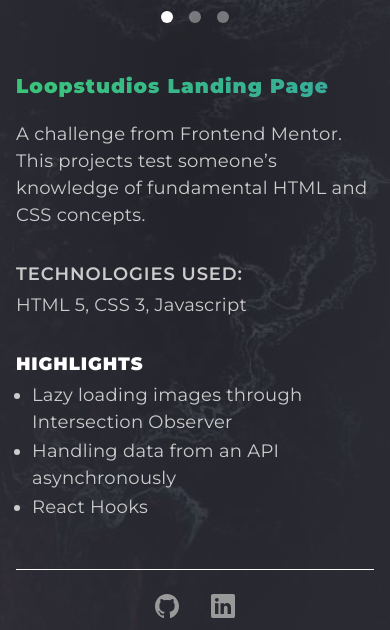
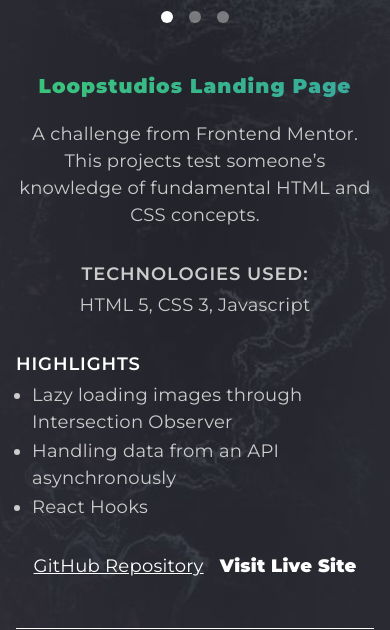
Before and after one commit to cellbesmanos/frontend-portfolio, a React (Create React App) app: page /projects in a window 390 px wide. Shown: the part 370-1000 px from the top of the page. Built offline with nearby package versions, Linux system fonts and the light colour scheme.

Commit message:
Feat: Update Projects component
- Add external links for GitHub and live site
- Fix alignment for mobile and desktop

```diff
--- a/src/components/project/Project.css
+++ b/src/components/project/Project.css
@@ -1,5 +1,6 @@
 .Project {
   --flow-space: 3.2rem;
+  text-align: center;
 }
 
 .Project > header > * {
@@ -10,7 +11,29 @@
   --flow-space: clamp(0.4rem, 1vw, 0.8rem);
 }
 
+.Project__highlights {
+  text-align: left;
+}
+
 .Project__highlights > ul > * {
   --flow-space: 0.2rem;
   margin-inline-start: 1.6rem;
 }
+
+.Project__links {
+  justify-content: center;
+}
+
+.Project__links a:last-child {
+  text-decoration: unset;
+}
+
+@media (min-width: 71.875em) {
+  .Project {
+    text-align: left;
+  }
+
+  .Project__links {
+    justify-content: flex-start;
+  }
+}
--- a/src/components/project/Project.js
+++ b/src/components/project/Project.js
@@ -29,7 +29,7 @@ export default function Project(props) {
       </section>
 
       <section className="Project__highlights flow">
-        <h3 className="uppercase text-white fw-600 letter-spacing-1">
+        <h3 className="uppercase text-white fw-500 letter-spacing-1">
           Highlights
         </h3>
 
@@ -40,6 +40,25 @@ export default function Project(props) {
             "No highlights included"}
         </ul>
       </section>
+
+      <section className="Project__links flex">
+        <a
+          className="text-white letter-spacing-3"
+          href="/random"
+          target="_blank"
+          rel="noopener"
+        >
+          GitHub Repository
+        </a>
+        <a
+          className="text-white fw-600 letter-spacing-3"
+          href="/random"
+          target="_blank"
+          rel="noopener"
+        >
+          Visit Live Site
+        </a>
+      </section>
     </article>
   );
 }
--- a/src/index.css
+++ b/src/index.css
@@ -233,8 +233,6 @@ p {
 
 .grid-container--projects > .Project {
   grid-area: project;
-
-  justify-self: start;
 }
 
 .grid-container--projects > .ProjectControls {
@@ -263,6 +261,10 @@ p {
     margin-top: clamp(3.2rem, 8vh, 6.4rem);
   }
 
+  .grid-container--projects > .Project {
+    justify-self: start;
+  }
+
   .grid-container--projects > .ProjectImage {
     max-width: 55rem;
   }
```
